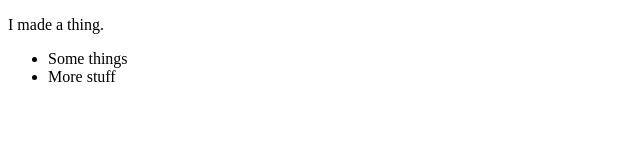
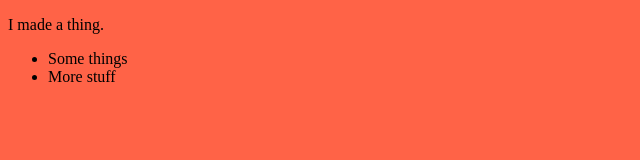
Before and after one commit to donburks/jan152018_git, a plain HTML site: page index.html in a window 1280 px wide. Shown: the whole page, without its empty margins (0-640 px from the left). Drawn offline with Linux system fonts and the light colour scheme.

Commit message:
Added css and file

```diff
--- a/index.html
+++ b/index.html
@@ -2,6 +2,7 @@
 <html>
   <head>
     <title>Playing with Git</title>
+    <link rel="stylesheet" href="style.css" />
   </head>
   <body>
     <p>I made a thing.</p>
--- /dev/null
+++ b/style.css
@@ -0,0 +1,3 @@
+body {
+  background-color: tomato;
+}
```
